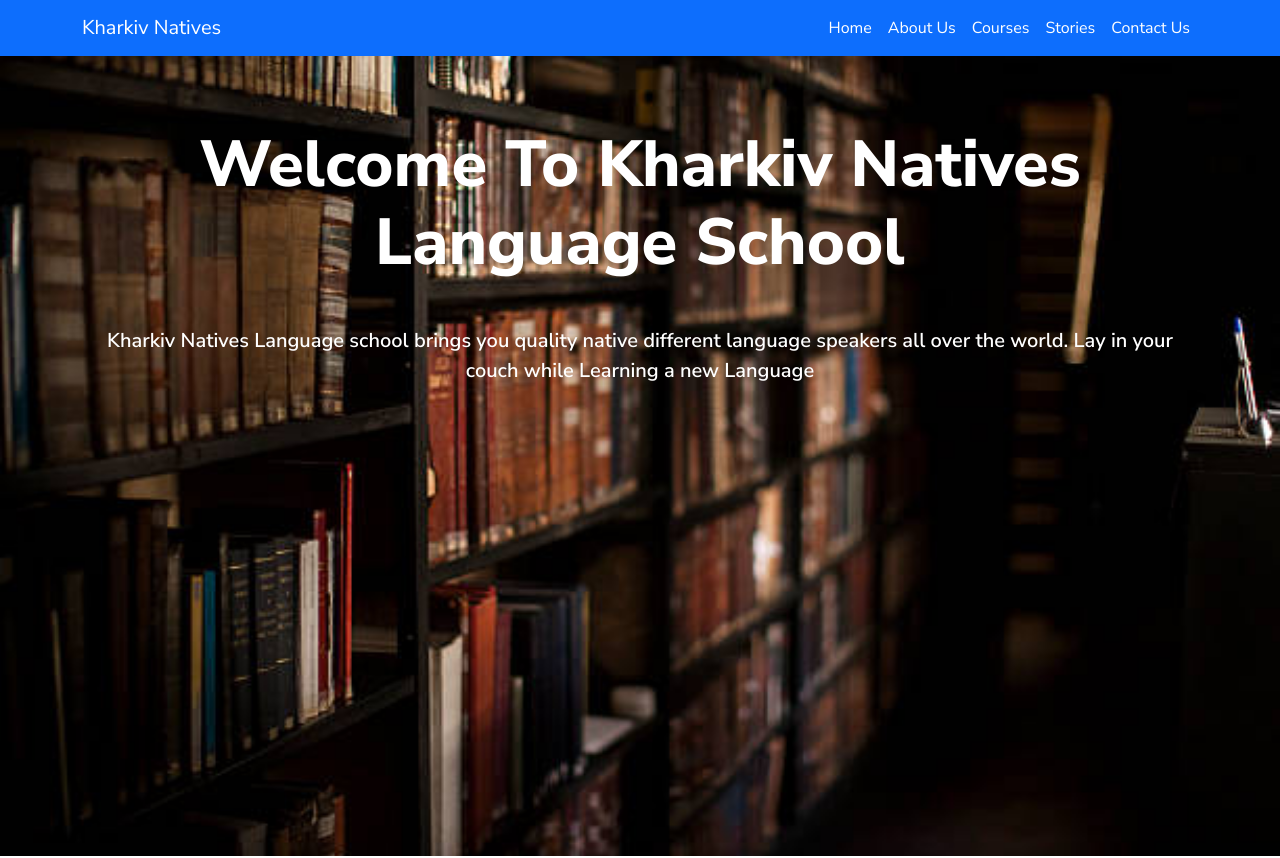
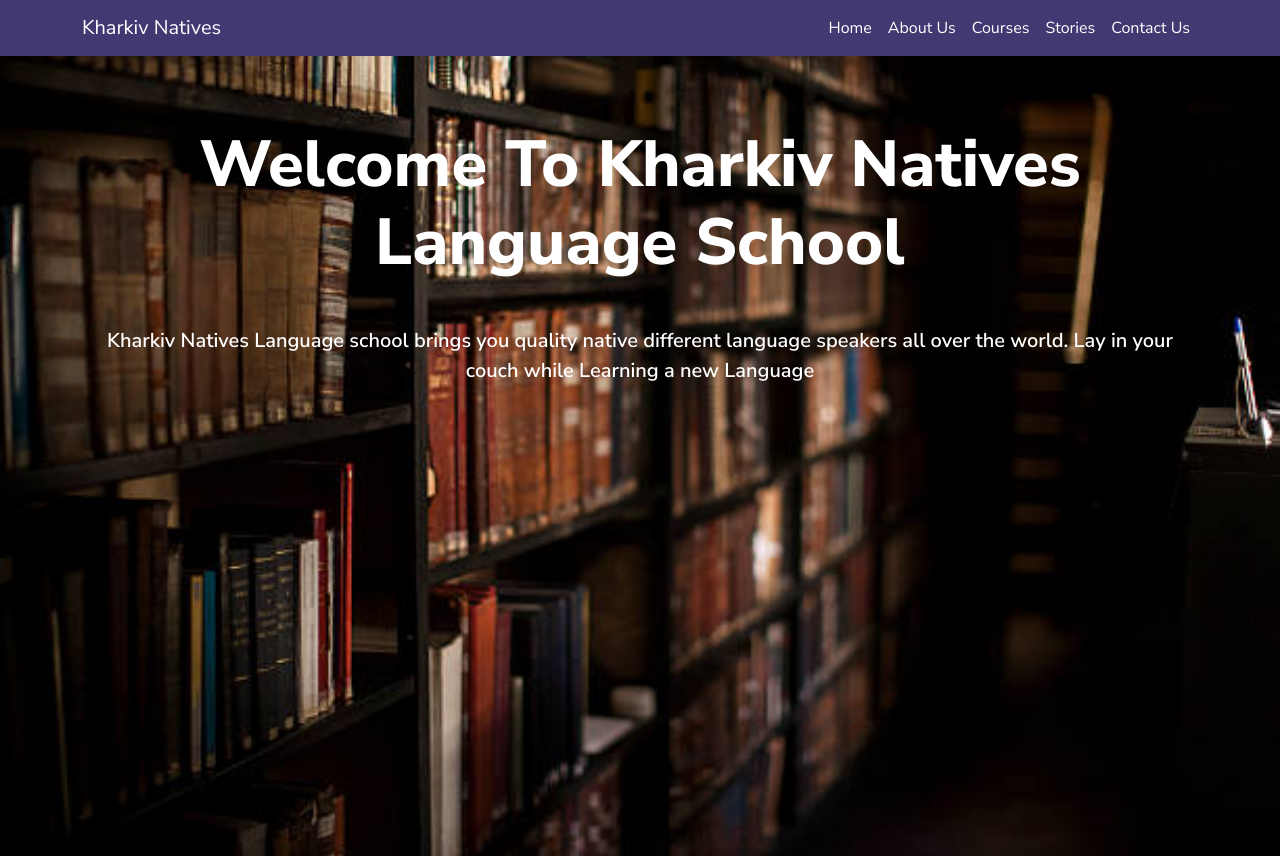
Before and after one commit to mezebu/k-natives, a React (Create React App) app: page / in a window 1280 px wide. Shown: the top 858 px of the page. Built offline with nearby package versions, Linux system fonts and the light colour scheme.

Commit message:
navbar color update

```diff
--- a/src/App.css
+++ b/src/App.css
@@ -9,6 +9,10 @@
 /*-------------------------------------------------------------------
     1.Home Page
 -------------------------------------------------------------------*/
+
+.color-nav {
+  background-color: #403972;
+}
 
 .home-page {
   background: url("./assests/homeBck.jpg") no-repeat;
--- a/src/components/Header.jsx
+++ b/src/components/Header.jsx
@@ -8,7 +8,7 @@ const Header = () => {
     <>
       <Navbar
         collapseOnSelect
-        bg="primary"
+        className="color-nav"
         variant="dark"
         expand="lg"
         sticky="top"
```
